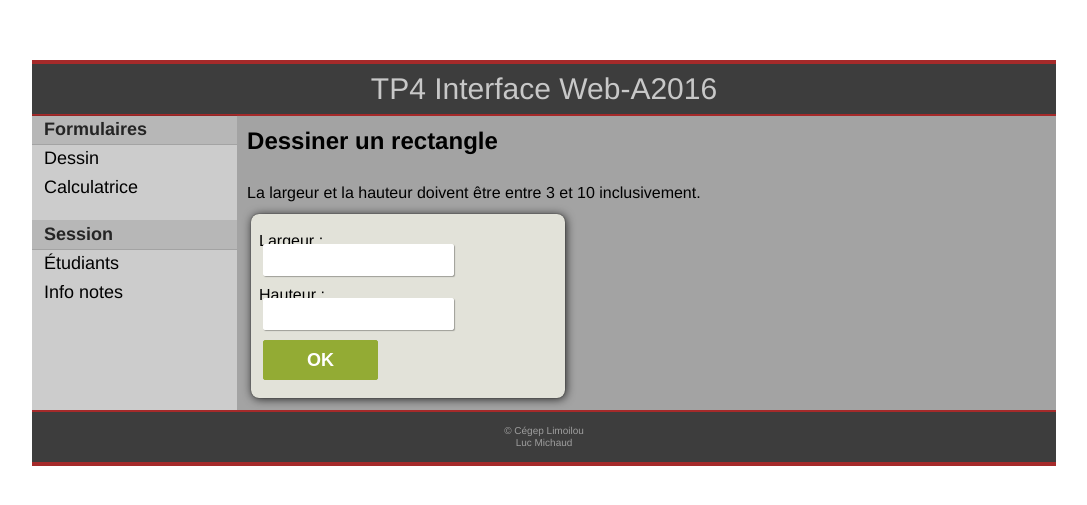
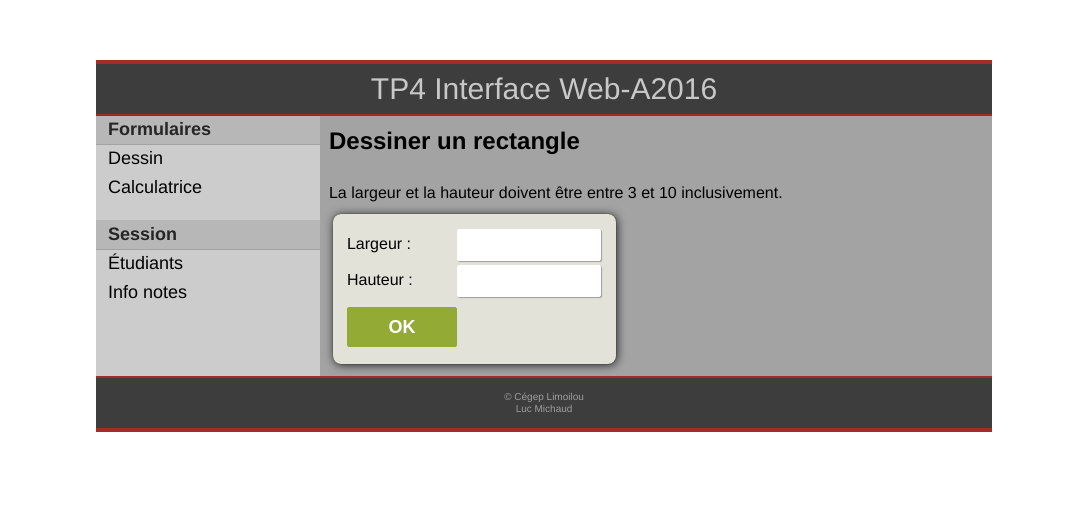
Before and after one commit to michaudluc/phpTp4, a PHP site: page / in a window 1280 px wide. Shown: the top 505 px of the page, without its empty margins (104-1191 px from the left). Run offline with PHP 8.4, Linux system fonts and the light colour scheme.

Commit message:
Add files via upload

```diff
--- a/calculatrice.php
+++ b/calculatrice.php
@@ -93,8 +93,8 @@ else {
 ?>
     <div class="form">
         <form action="" method="post">
-         <p><label for="nb1">Nombre 1 :</label><input type="text" name="nb1" /></p>
-         <p><label for="nb2">Nombre 2 :</label><input type="text" name="nb2" /></p>
+         <p><label for="nb1">Nombre 1 :</label><input type="number" name="nb1" /></p>
+         <p><label for="nb2">Nombre 2 :</label><input type="number" name="nb2" /></p>
          <p><label for="operateur">Operation :</label>
             <select name="operateur">
                 <option value="addition">Addition</option>
--- a/dessin_form.php
+++ b/dessin_form.php
@@ -51,8 +51,8 @@ else {
 ?>
     <div class="form">
        <form action="" method="post">
-         <p><label for="largeur">Largeur :</label><input type="text" name="largeur" /></p>
-         <p><label for="hauteur">Hauteur :</label><input type="text" name="hauteur" /></p>
+         <p><label for="largeur">Largeur :</label><input type="number" name="largeur" /></p>
+         <p><label for="hauteur">Hauteur :</label><input type="number" name="hauteur" /></p>
          <p><input type="submit" value="OK"></p>
        </form>
     </div>
--- a/style.css
+++ b/style.css
@@ -1,11 +1,12 @@
 body {
 	font-family: Helvetica, sans-serif;
 	width: 100%;
+    min-width: 700px;
 }
 
 .container {
 	position:relative;
-	width: 80%;
+	width: 70%;
 	margin: 60px auto;
     background: rgba(0, 0, 0, 0.2);
 }
@@ -28,7 +29,7 @@ body {
 *                          *
 ***************************/
 .menu {
-	width: 20%;
+	width: 25%;
 	float: left;
 	font-size: 18px;
     margin: -19px 0;
@@ -69,7 +70,7 @@ body {
 *                     *
 **********************/
 .principal {
-	width: 78%;
+	width: 73%;
     min-height: 250px;
 	float: right;
 	background: rgba(0, 0, 0, 0.2);
@@ -137,10 +138,10 @@ body {
 ************************/
 .form {
 	background: #E2E2D9;
-	width:290px;
+	width:260px;
 	border-radius: 8px;
 	margin: 12px 4px;
-    padding: 2px 12px;
+    padding: 5px 9px 1px 14px;
 	box-shadow: 0 0 1px black, 1px 1px 10px rgba(0, 0, 0, 0.8);
 	color: black;
 	position: relative;
@@ -149,11 +150,13 @@ body {
 .form input {
 	border: 1px solid white;
 	border-radius: 2px;
+    width: 130px;
 	height: 18px;
     padding: 6px;
     margin: -6px 0px;
 	background: white;
 	box-shadow: 1px 1px 1px 0 rgba(0, 0, 0, 0.3);
+    -webkit-appearance: none;
 }
 
 .form input:focus {
@@ -163,23 +166,25 @@ body {
 }
 
 label {
-	width: 115px;
+	width: 110px;
     height: 18px;
     line-height: 18px;
     padding: 4px 0;
 	display: inline-block;
 	float: left;
-    margin: -4px;
+    margin: -4px 0;
 }
 
 select {
 	border: 0;
-	padding: 6px 0 6px 0;
-	margin: -8px 0;
+    padding-left: 4px;
+	margin: -6px 0;
 	border-radius: 2px;
 	background: white;
-	width: 183px;
+	width: 144px;
+    height: 30px;
 	box-shadow: 1px 1px 1px 0 rgba(0, 0, 0, 0.3);
+    -webkit-appearance: none;
 }
 
 input[type=radio] {
@@ -187,16 +192,14 @@ input[type=radio] {
     height: 18px;
 	background: #fff;
 	float: left;
-	border: none;
-	box-shadow: none;
     margin: -1px 6px;
     padding: 0;
+    box-shadow: none;
+    -webkit-appearance: radio;
 }
-
 input[type=radio]:focus {
-	box-shadow: none;
+    box-shadow: none;
 }
-
 /**********************
 *                     *
 *     Style Table     *
@@ -230,11 +233,11 @@ tr:nth-child(even){
 *  Style des Buttons  *
 *                     *
 **********************/
-input[type=submit], input[type=reset] {
+input[type=submit]{
 	background: #93AB34;
 	color: white;
 	height: 40px;
-    width: 115px;
+    width: 110px;
 	border-radius: 2px;
 	font-size: 18px;
 	font-weight: bold;
@@ -245,24 +248,12 @@ input[type=submit], input[type=reset] {
 	border: 1px solid #93AB34;
 	box-shadow: inset 0 0 0 2px #93AB34;
 	outline: none;
+    -webkit-appearance: none;
+    -webkit-border-radius: 2px;
 }
-
-input[type=reset] {
-	background: #E7655A;
-	box-shadow: inset 0 0 0 2px #E7655A;
-	border: 1px solid #E7655A;
-}
-
 input[type=submit]:active, input[type=submit]:focus {
 	background: #FFF;
 	color: #93AB34;
 	box-shadow: inset 0 0 0 2px #93AB34;
 	border: 1px solid #93AB34;
 }
-
-input[type=reset]:focus, input[type=reset]:active {
-	background: #FFF;
-	color: #E7655A;
-	box-shadow: inset 0 0 0 2px #E7655A;
-	border: 1px solid #E7655A;
-}
```
Also changed, not shown: README.md (added).
